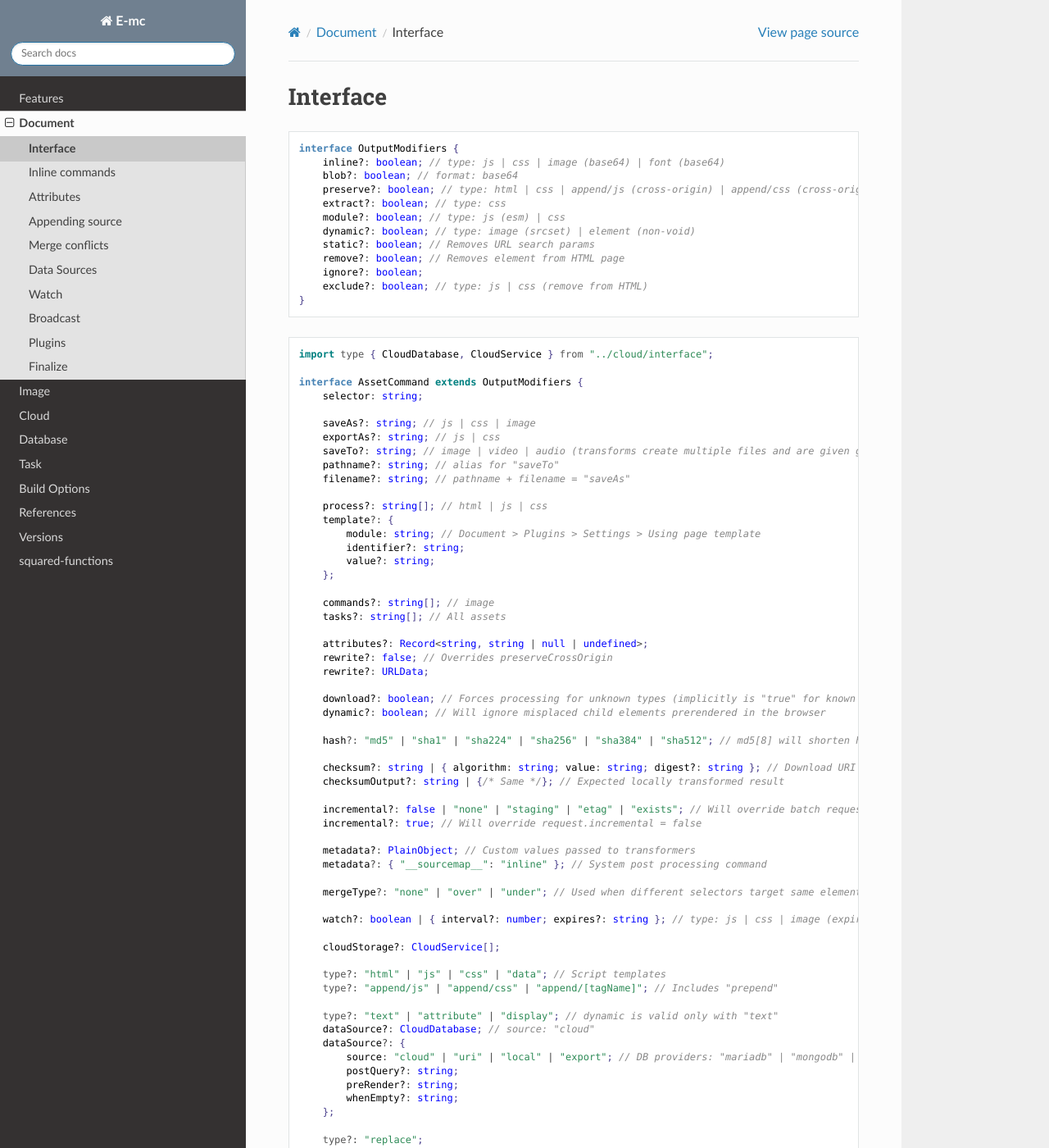
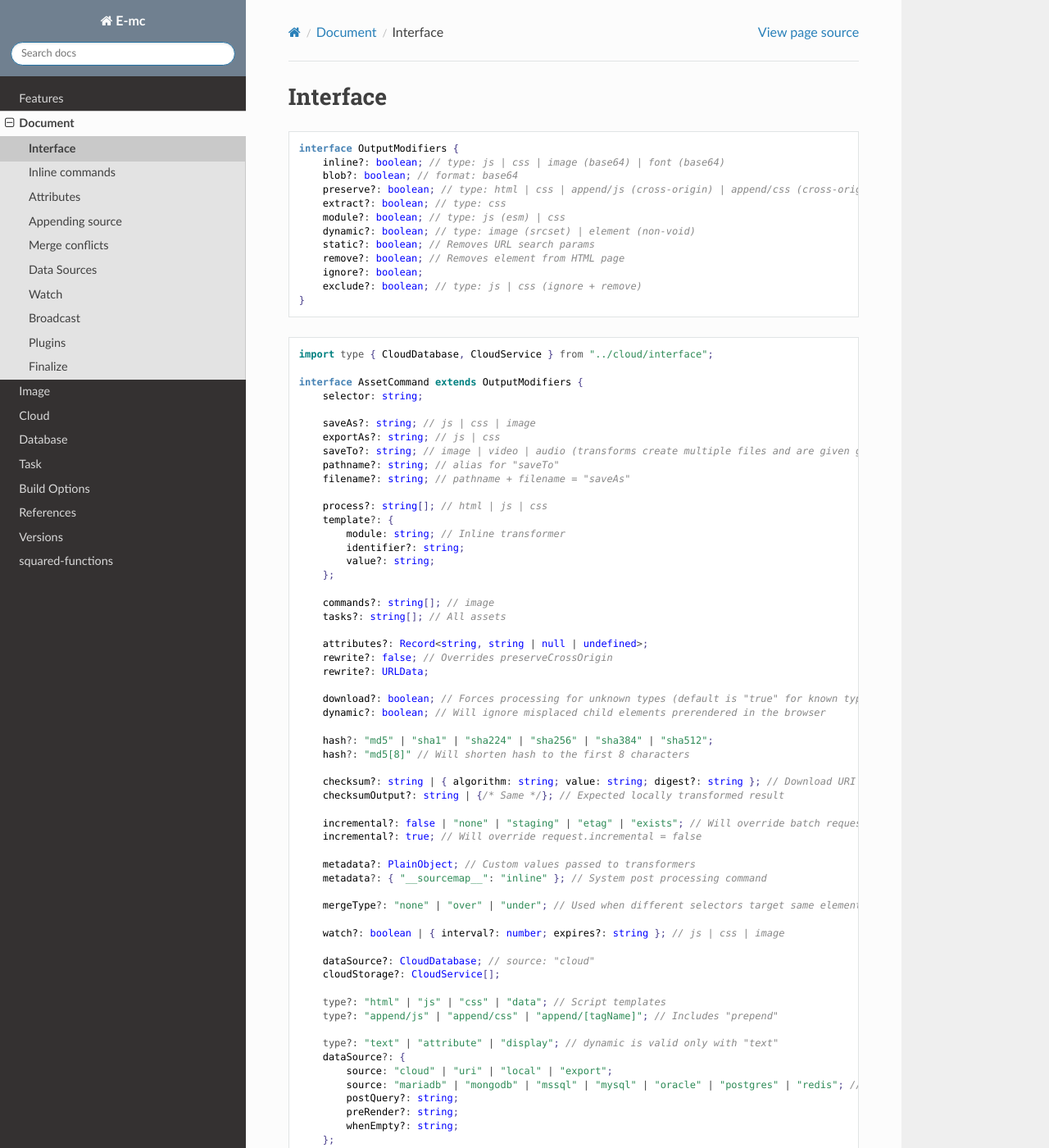
Before and after one commit to anpham6/chrome-docs, a Sphinx documentation site: the page built from source/document/interface.rst, in a window 1280 px wide and 1400 px high. Shown: the whole window at 82% size. Built offline with Sphinx 7.4.7 and the Read the Docs theme 2.0.0, drawn with Linux system fonts in a browser that asks for light colours.

Commit message:
Document: Interface comments were revised.

```diff
--- a/source/document/interface.rst
+++ b/source/document/interface.rst
@@ -16,7 +16,7 @@ Interface
       static?: boolean; // Removes URL search params
       remove?: boolean; // Removes element from HTML page
       ignore?: boolean;
-      exclude?: boolean; // type: js | css (remove from HTML)
+      exclude?: boolean; // type: js | css (ignore + remove)
   }
 
 ::
@@ -34,7 +34,7 @@ Interface
 
       process?: string[]; // html | js | css
       template?: {
-          module: string; // Document > Plugins > Settings > Using page template
+          module: string; // Inline transformer
           identifier?: string;
           value?: string;
       };
@@ -46,12 +46,13 @@ Interface
       rewrite?: false; // Overrides preserveCrossOrigin
       rewrite?: URLData;
 
-      download?: boolean; // Forces processing for unknown types (implicitly is "true" for known types)
+      download?: boolean; // Forces processing for unknown types (default is "true" for known types)
       dynamic?: boolean; // Will ignore misplaced child elements prerendered in the browser
 
-      hash?: "md5" | "sha1" | "sha224" | "sha256" | "sha384" | "sha512"; // md5[8] will shorten hash to the first 8 characters
+      hash?: "md5" | "sha1" | "sha224" | "sha256" | "sha384" | "sha512";
+      hash?: "md5[8]" // Will shorten hash to the first 8 characters
 
-      checksum?: string | { algorithm: string; value: string; digest?: string }; // Download URI + Default is "sha256"
+      checksum?: string | { algorithm: string; value: string; digest?: string }; // Download URI (default is "sha256")
       checksumOutput?: string | {/* Same */}; // Expected locally transformed result
 
       incremental?: false | "none" | "staging" | "etag" | "exists"; // Will override batch request.incremental
@@ -62,17 +63,18 @@ Interface
 
       mergeType?: "none" | "over" | "under"; // Used when different selectors target same element
 
-      watch?: boolean | { interval?: number; expires?: string }; // type: js | css | image (expires: 1h 1m 1s)
+      watch?: boolean | { interval?: number; expires?: string }; // js | css | image
 
+      dataSource?: CloudDatabase; // source: "cloud"
       cloudStorage?: CloudService[];
 
       type?: "html" | "js" | "css" | "data"; // Script templates
       type?: "append/js" | "append/css" | "append/[tagName]"; // Includes "prepend"
 
       type?: "text" | "attribute" | "display"; // dynamic is valid only with "text"
-      dataSource?: CloudDatabase; // source: "cloud"
       dataSource?: {
-          source: "cloud" | "uri" | "local" | "export"; // DB providers: "mariadb" | "mongodb" | "mssql" | "mysql" | "oracle" | "postgres" | "redis"
+          source: "cloud" | "uri" | "local" | "export";
+          source: "mariadb" | "mongodb" | "mssql" | "mysql" | "oracle" | "postgres" | "redis"; // DB providers
           postQuery?: string;
           preRender?: string;
           whenEmpty?: string;
--- a/source/task/index.rst
+++ b/source/task/index.rst
@@ -93,7 +93,7 @@ Renaming files with Gulp is not recommended. It is better to use the **saveAs**
 
   gulp.task("default", gulp.series("minify"));
 
-.. note:: ``src`` (*temp*) and ``dest`` (*original*) always read and write to the current directory.
+.. caution:: ``src`` (*temp*) and ``dest`` (*original*) always read and write to the current directory.
 
 data-chrome-tasks
 =================
```
Also changed, not shown: source/build.rst (+6 -4 lines), source/document/plugins/breakdown.rst (+6 -6 lines), source/image/index.rst (+6 -6 lines).
